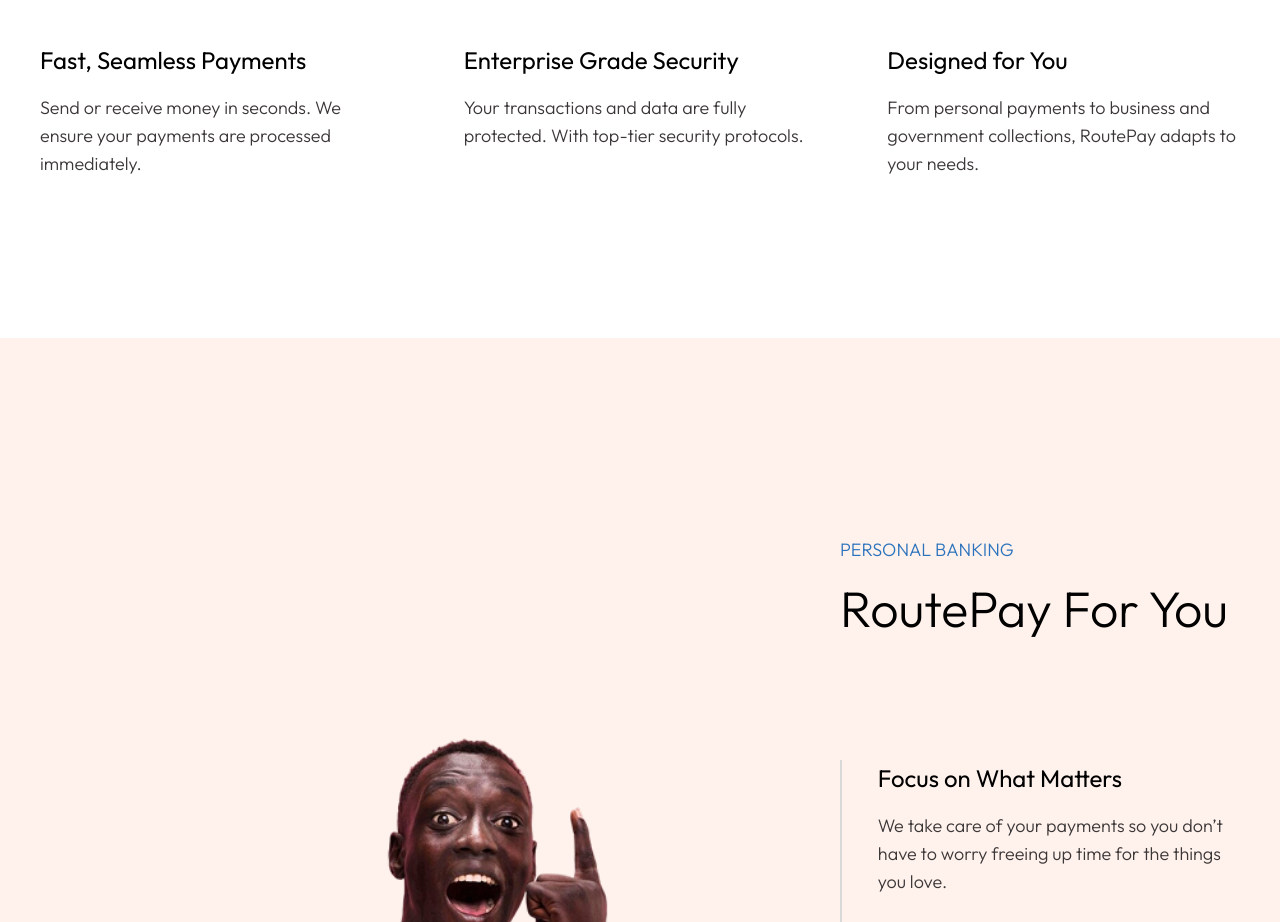
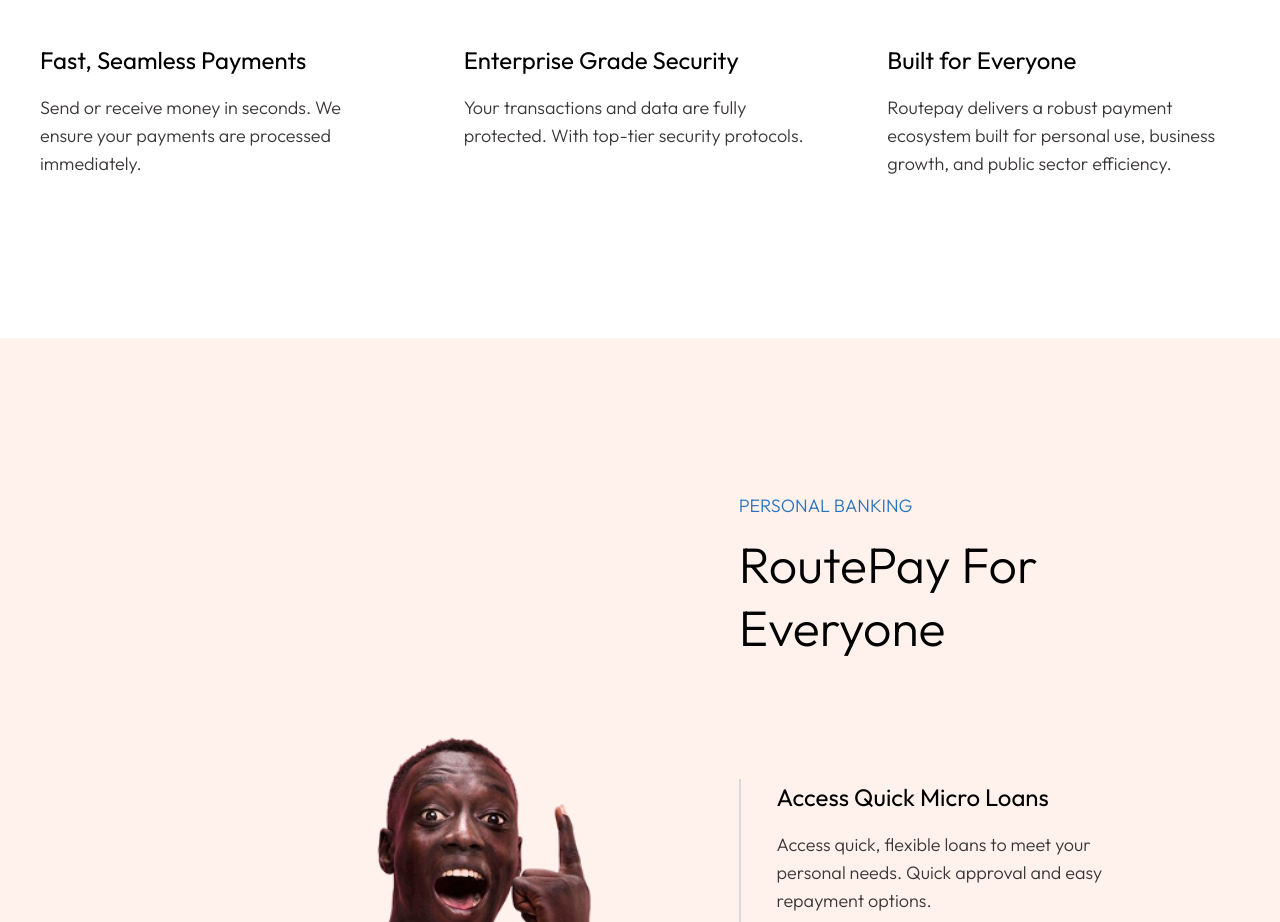
Before and after one commit to Tochi-Nwachukwu/RoutepayWebsite, a Next.js app: page / in a window 1280 px wide. Shown: the part 2170-3092 px from the top of the page. Built offline with nearby package versions, Linux system fonts and the light colour scheme.

Commit message:
Updates to the personal banking copy

```diff
--- a/app/page.tsx
+++ b/app/page.tsx
@@ -55,8 +55,8 @@
   },
   {
     vid: animationData3,
-    header: "Designed for You",
-    text: "From personal payments to business and government collections, RoutePay adapts to your needs.",
+    header: "Built for  Everyone",
+    text: "Routepay delivers a robust payment ecosystem built for personal use, business growth, and public sector efficiency.",
   },
 ];
 
--- a/components/Hello.tsx
+++ b/components/Hello.tsx
@@ -51,7 +51,7 @@
             <div>
               <h3 className="lg:absolute text-[25px] md:text-[40px] lg:text-[60px] xl:text-[60px] lg:leading-19 lg:right-0 xl:right-35 2xl:right-80 top-25 text-black">
                 {" "}
-                Say Hello! <br className="hidden lg:block" /> to convenience
+                Move Money <br className="hidden lg:block" /> With Satisfaction
               </h3>
             </div>
             <div className="  w-full h-full">
--- a/components/PersonalBanking.tsx
+++ b/components/PersonalBanking.tsx
@@ -13,8 +13,8 @@
 const animate: AnimateItem[] = [
   {
     src: "/images/bank-1.png",
-    header: "Focus on What Matters",
-    text: "We take care of your payments so you don’t have to worry freeing up time for the things you love. ",
+    header: "Access Quick Micro Loans",
+    text: "Access quick, flexible loans to meet your personal needs. Quick approval and easy repayment options. ",
   },
   {
     src: "/images/govt-1.png",
@@ -83,7 +83,7 @@
               PERSONAL BANKING
             </h3>
             <h3 className="text-[30px] md:text-[50px] md:leading-15.75 text-black">
-              RoutePay For You
+              RoutePay For Everyone
             </h3>
           </div>
 
@@ -111,7 +111,7 @@
                 PERSONAL BANKING
               </h3>
               <h3 className="text-[30px] md:text-[50px] leading-15.75 text-black">
-                RoutePay For You
+                RoutePay For Everyone
               </h3>
             </div>
 
```
